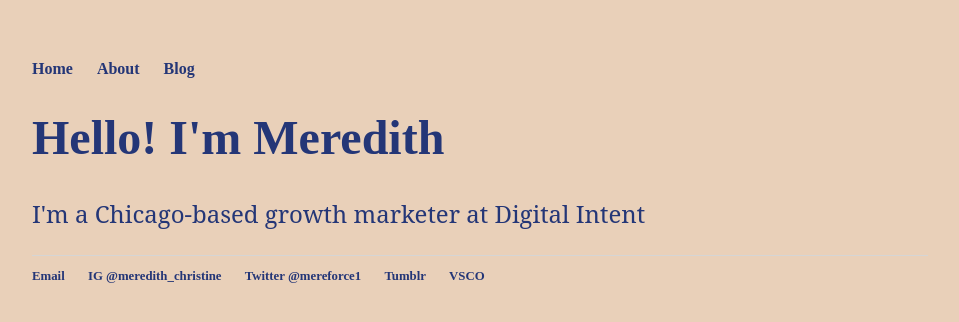
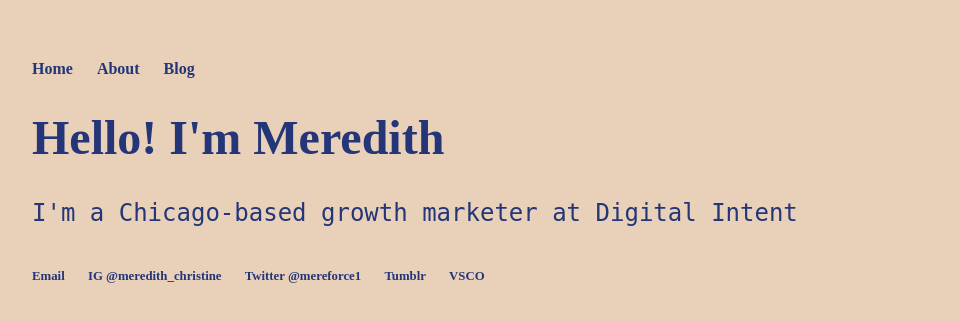
Before and after one commit to meredith-digintent/meredith-digintent.github.io, a Jekyll site: the page built from index.html, in a window 1280 px wide. Shown: the top 322 px of the page, without its empty margins (160-1119 px from the left). Built offline with Jekyll 4.4.1, drawn with Linux system fonts in a browser that asks for light colours.

Commit message:
font changes
font changes -playfair display and inconsolata

```diff
--- a/css/main.css
+++ b/css/main.css
@@ -4,7 +4,7 @@
     background-color: #E9D0B9;
 }
 nav ul, footer ul {
-    font-family:'Futura', 'Futura', 'Sans-Serif';
+    font-family:'Playfair Display', 'Playfair Display', 'Sans-Serif';
     padding: 0px;
     list-style: none;
     font-weight: bold;
@@ -22,12 +22,12 @@
 }
 h1 {
     font-size: 3em;
-    font-family:'Garamond', 'Garamond',;
+    font-family:'Playfair Display', 'Playfair Display',;
     color: #243677;
 }
 p {
     font-size: 1.5em;
-    font-family:'PT Serif', 'PT Serif', 'Serif';
+    font-family:'Inconsolata', 'Inconsolata', 'Mono';
     line-height: 1.4em;
     color: #243677;
 }
@@ -39,7 +39,7 @@
 ul.posts {
     margin: 20px auto 40px;
     font-size: 1.5em;
-    font-family: 'PT Serif', 'PT Serif', 'Serif';
+    font-family: 'Inconsolata', 'Inconsolata', 'Mono';
 }
 
 ul.posts li {
```
Also changed, not shown: 1 other file.
